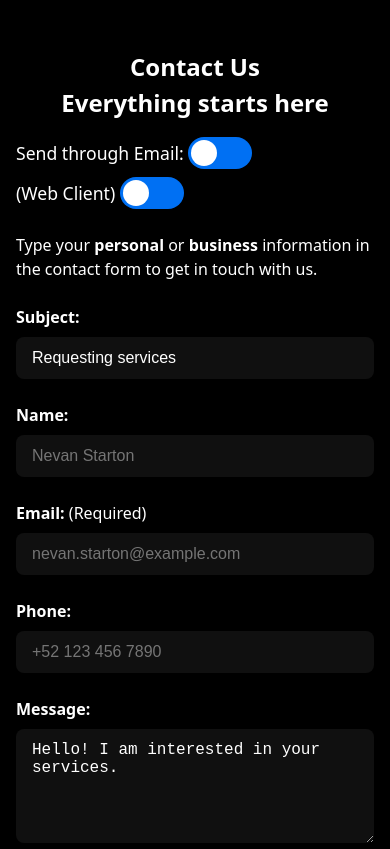
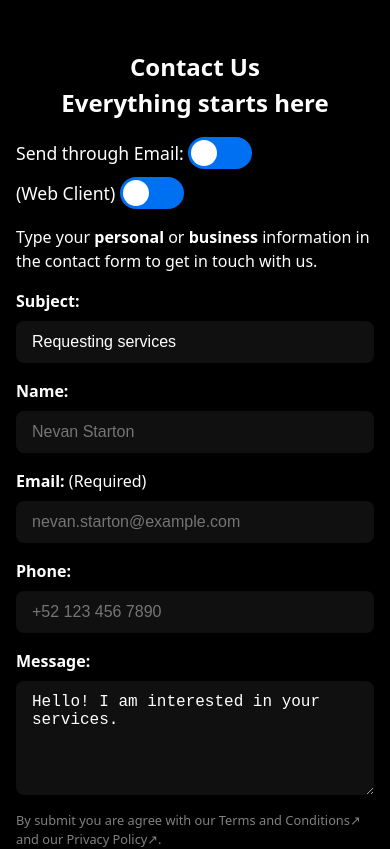
Before and after one commit to neza-startup/neza-startup, a React (Vite) app: page / in a window 390 px wide. Shown: the part 800-1649 px from the top of the page. Built offline with nearby package versions, Linux system fonts and the light colour scheme.

Commit message:
Updated landing
improved styles

```diff
--- a/src/styles/Contact.module.css
+++ b/src/styles/Contact.module.css
@@ -416,6 +416,7 @@
     form.contactForm {
       /* align-items: stretch; */
       width: 100%;
+      gap: 1rem;
 
       fieldset.fieldset:first-of-type {
         flex-direction: column;
--- a/src/styles/Landing.module.css
+++ b/src/styles/Landing.module.css
@@ -13,6 +13,33 @@
   min-height: 100vh;
   width: 100vw;
   gap: 2rem;
+}
+
+section {
+  /* height: 100vh; */
+  scroll-margin-top: var(--navbar-height, 8vh);
+  /* padding: 2rem; */
+}
+
+/* accessibility: reduce motion for all animations */
+
+@media (prefers-reduced-motion: no-preference) {
+  /* smooth scroll */
+  @supports (scroll-behavior: smooth) {
+    html {
+      scroll-behavior: smooth;
+    }
+
+    /* html,
+    body {
+      scroll-padding-top: 8vh; */
+    /* scroll-snap-type: y mandatory; */
+    /* } */
+
+    /* [id] {
+      scroll-snap-align: start;
+    } */
+  }
 }
 
 /* #root {
```
